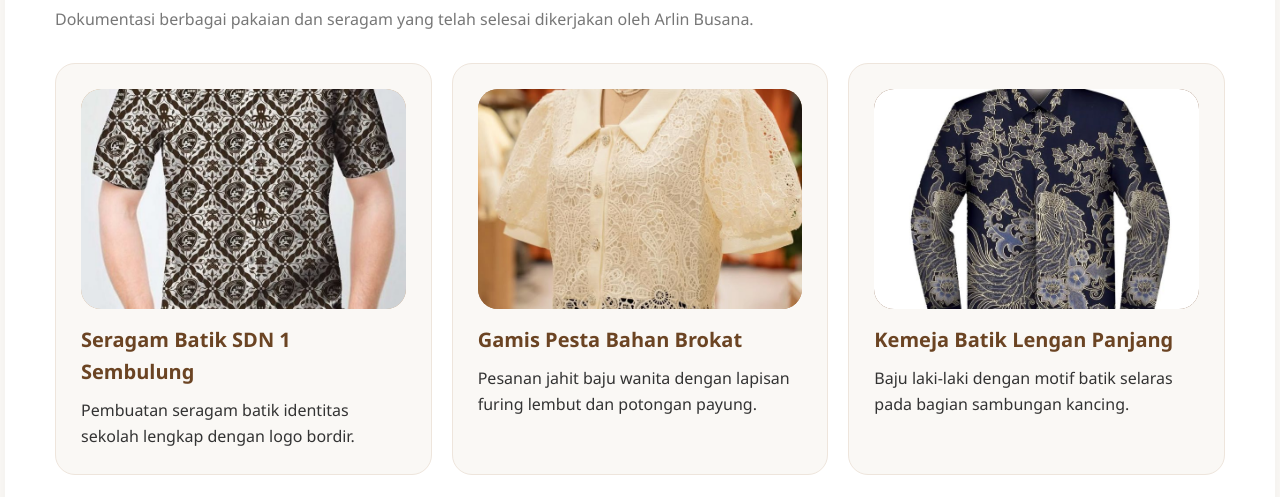
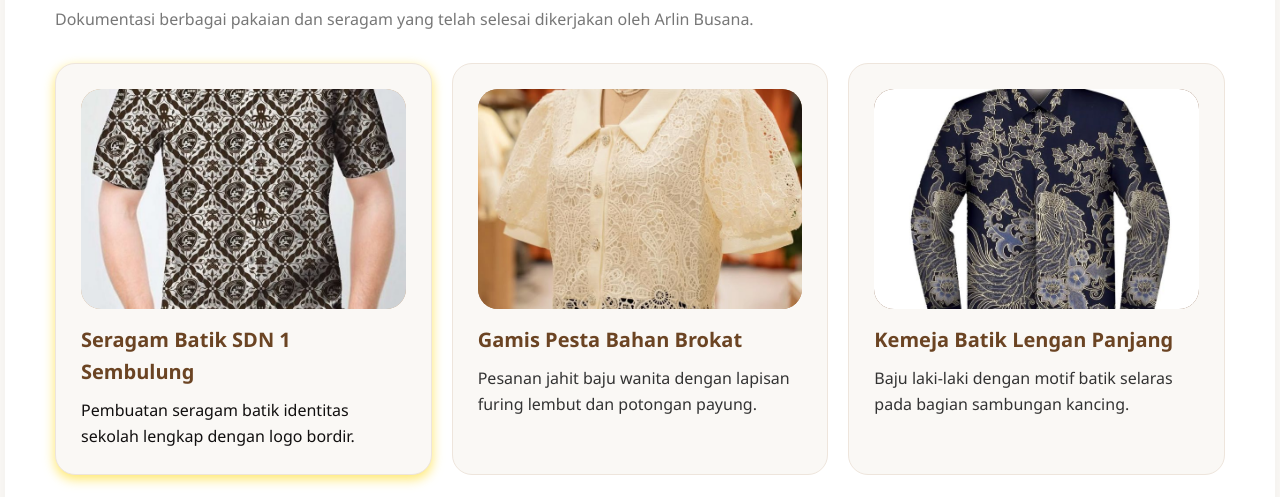
Before and after one commit to F3brianaw/web-ujian, a plain HTML site: page uts web/galeri.html in a window 1280 px wide. In both pictures the pointer is over the element 243 px from the left and 512 px from the top of the page. Shown: the part 243-740 px from the top of the page. Drawn offline with Linux system fonts and the light colour scheme.

Commit message:
tes - memberikan shadow kuning untuk kartuitem

```diff
--- a/uts web/style.css
+++ b/uts web/style.css
@@ -61,6 +61,10 @@ body {
     color: #ffffff;
 }
 
+.KartuItem:hover {
+    box-shadow: 0px 4px 12px rgba(255, 215, 0, 0.6);
+    color: #110f0f;
+}
 .MenuAktif {
     background-color: #f0e6dc;
     color: #6b4423;
```
